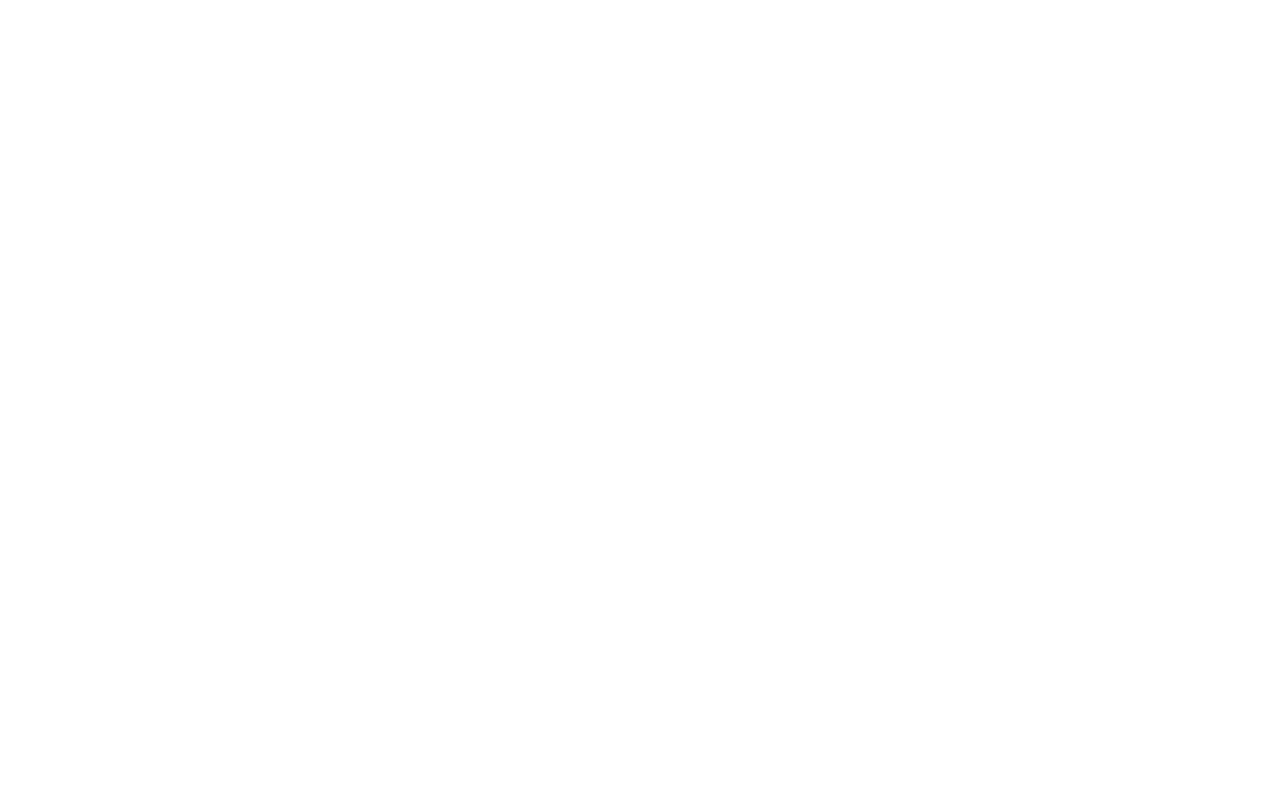
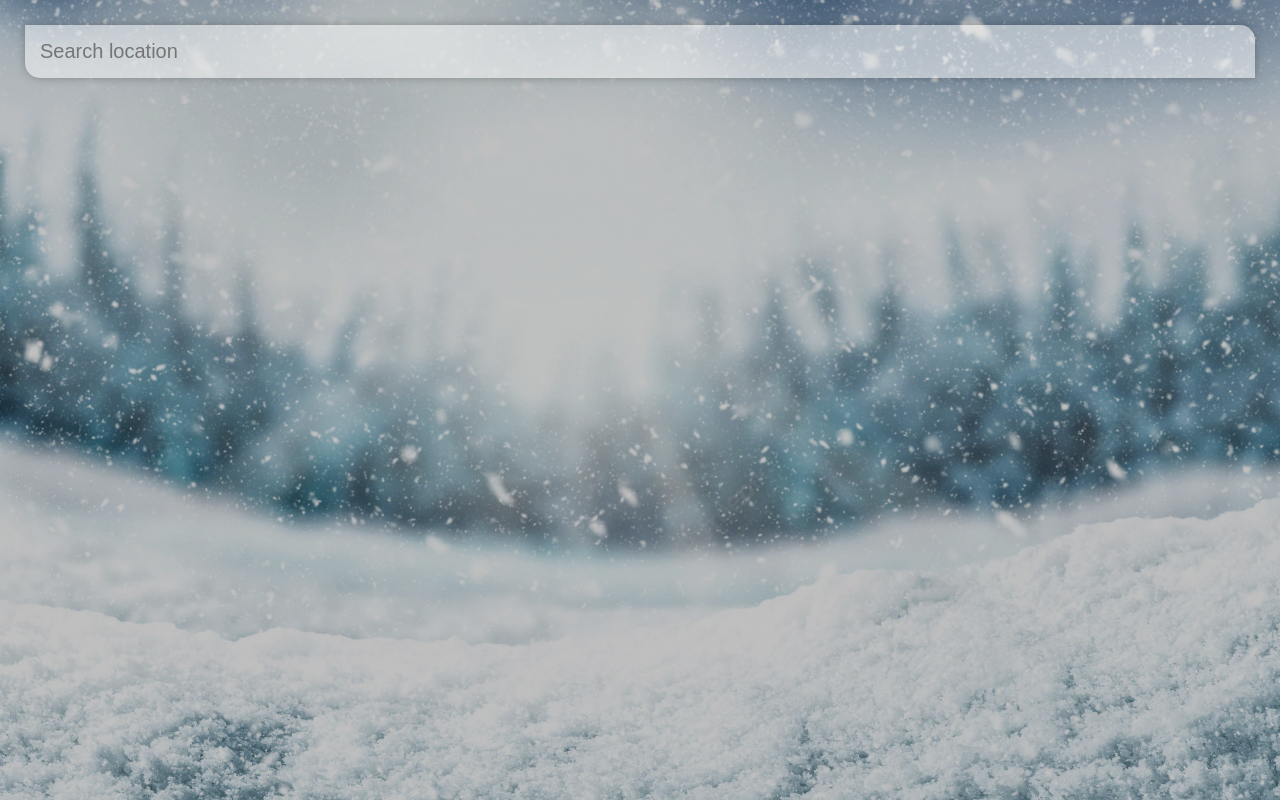
Before and after one commit to garretsk/weather-app, a Vue app: page / in a window 1280 px wide. Built offline with nearby package versions, Linux system fonts and the light colour scheme.

Commit message:
api connected

```diff
--- a/src/App.vue
+++ b/src/App.vue
@@ -1,6 +1,26 @@
 <template>
   <div id="app">
-    <main></main>
+    <main>
+      <div class="search-box">
+        <input
+          class="search-bar"
+          type="text"
+          placeholder="Search location"
+          v-model="query"
+          @keypress="fetchWeather"
+        />
+      </div>
+      <div class="weather-wrap" v-if="typeof weather.main != 'undefined'">
+        <div class="location-box">
+          <div class="location">{{ weather.name }}, {{ weather.sys.country }}</div>
+          <div class="date">{{ }}</div>
+        </div>
+        <div class="weather-box">
+          <div class="temp">{{ Math.round(weather.main.temp) }}</div>
+          <div class="weather">{{ weather.weather[0].main }}</div>
+        </div>
+      </div>
+    </main>
   </div>
 </template>
 
@@ -9,12 +29,121 @@ export default {
   name: 'App',
   data () {
     return {
-      api_key: '531906a27b568b0383244c3061bde4c9'
+      api_key: "531906a27b568b0383244c3061bde4c9",
+      url_base: "https://api.openweathermap.org/data/2.5/",
+      query: "",
+      weather: {}
+    }
+  },
+  methods: {
+    fetchWeather(e) {
+      if(e.key == "Enter") {
+        fetch(`${this.url_base}weather?q=${this.query}&units=metric&APPID=${this.api_key}`)
+          .then(res => {
+            return res.json();
+          }).then(this.setResults);
+      }
+    },
+    setResults(results) {
+      this.weather = results;
+    },
+    dateBuilder () {
+      //let d = new Date();
     }
   }
 }
 </script>
 
 <style>
+* {
+  margin: 0;
+  padding: 0;
+  box-sizing: border-box;
+}
 
+body {
+  font-family: 'montserrat', sans-serif;
+}
+
+#app {
+  background-image: url('./assets/cold-bg.jpg');
+  background-size: cover;
+  background-position: bottom;
+  transition: 0.5s;
+}
+
+main {
+  min-height: 100vh;
+  padding: 25px;
+  background-image: linear-gradient(to bottom, rgba(0,0,0,0.25), rgba(0,0,0,0.25));
+}
+
+.search-box {
+  width: 100%;
+  margin-bottom: 30px;
+}
+
+.search-box .search-bar {
+  display: block;
+  width: 100%;
+  padding: 15px;
+  border-radius: 0px 15px 0px 15px;
+  color: #313131;
+  box-shadow: 0px 0px 8px rgba(0,0,0,0.25);
+  font-size: 20px;
+  appearance: none;
+  border: none;
+  outline: none;
+  background: none;
+  background-color: rgba(255,255,255,0.5);
+  transition: 0.5s;
+}
+
+.search-box .search-bar:focus {
+  background-color: rgba(255,255,255,0.75);
+  box-shadow: 0px 0px 16px rgba(0,0,0,0.25);
+  border-radius: 15px 0px 15px 0px;
+}
+
+.location-box .location {
+  color: #ffffff;
+  font-size: 32px;
+  font-weight: 500;
+  text-align: center;
+  text-shadow: 1px 3px rgba(0,0,0,0.25);
+}
+
+.location-box .date {
+  color: #ffffff;
+  font-size: 20px;
+  font-weight: 300;
+  text-align: center;
+  font-style: italic;
+  text-shadow: 1px 3px rgba(0,0,0,0.25);
+}
+
+.weather-box {
+  text-align: center;
+}
+
+.weather-box .temp {
+  display: inline-block;
+  padding: 10px 25px;
+  color: #ffffff;
+  font-weight: 900;
+  font-size: 102px;
+  text-shadow: 3px 6px rgba(0,0,0,0.25);
+  background-color: rgba(255,255,255,0.25);
+  border-radius: 15px;
+  margin: 30px 0px;
+  box-shadow: 3px 6px rgba(0,0,0,0.25);
+}
+
+.weather-box .weather {
+  color: #ffffff;
+  font-weight: 700;
+  font-size: 48px;
+  font-style: italic;
+  text-shadow: 3px 6px rgba(0,0,0,0.25);
+}
 </style>
```
Also changed, not shown: src/assets/cold-bg.jpg (added), src/assets/warm-bg.jpg (added).
